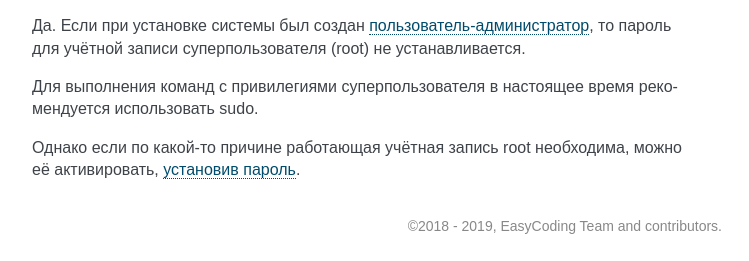
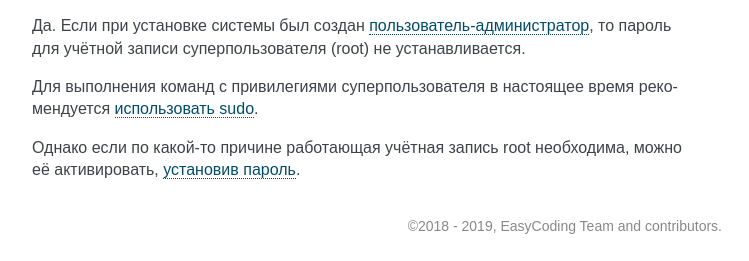
Before and after one commit to RussianFedora/FAQ, a Sphinx documentation site: the page built from source/installation.rst, in a window 1280 px wide and 900 px high, scrolled down 6442 px. Shown: the part 636-897 px from the top of the window, without its empty margins (388-1137 px from the left). Built offline with Sphinx 7.4.7, drawn with Linux system fonts in a browser that asks for light colours; part of the change alters nothing that is shown.

```diff
--- a/source/installation.rst
+++ b/source/installation.rst
@@ -389,6 +389,6 @@
 
 Да. Если при установке системы был создан :ref:`пользователь-администратор <admin-vs-user>`, то пароль для учётной записи суперпользователя (root) не устанавливается.
 
-Для выполнения команд с привилегиями суперпользователя в настоящее время рекомендуется использовать sudo.
+Для выполнения команд с привилегиями суперпользователя в настоящее время рекомендуется :ref:`использовать sudo <sudo-run>`.
 
 Однако если по какой-то причине работающая учётная запись root необходима, можно её активировать, :ref:`установив пароль <root-password>`.
```
